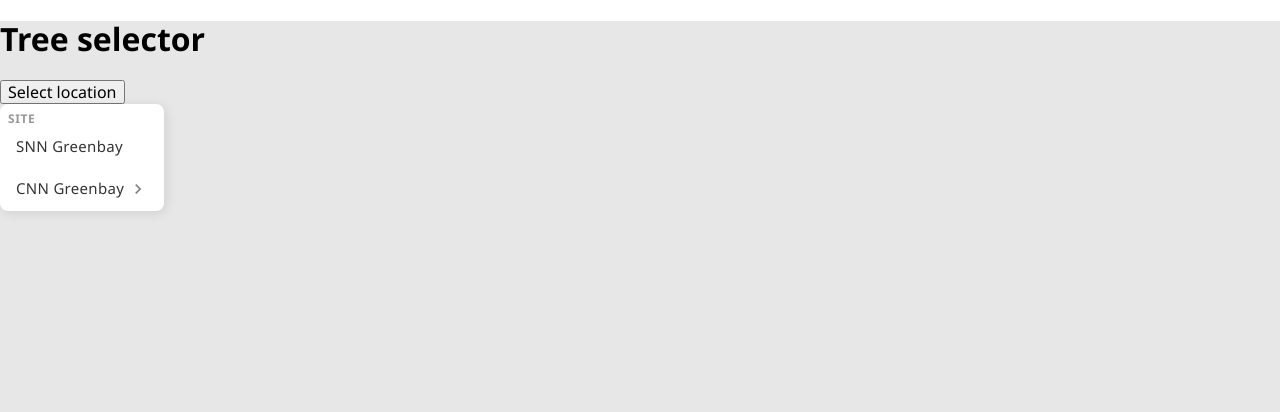
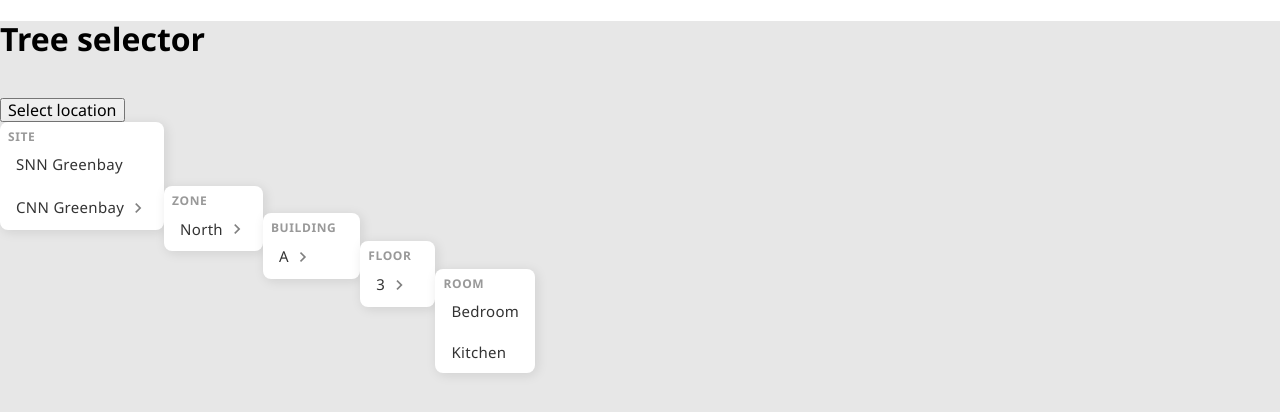
Before and after one commit to lakshya0246/tree-selector, an Angular app: page / in a window 1280 px wide. Both pictures are taken after a click on the button "Select location". Shown: the top 412 px of the page. Built offline with nearby package versions, Linux system fonts and the light colour scheme.

Commit message:
Add event propagation to return value on selection

```diff
--- a/src/app/app.component.html
+++ b/src/app/app.component.html
@@ -2,8 +2,10 @@
   <h1>
     Tree selector
   </h1>
-  <button class="btn">
+  {{selected | json}}
+  <br>
+  <button (click)="toggle = !toggle" class="btn">
     Select location
   </button>
-  <app-select [tree]='locations'></app-select>
+  <app-select *ngIf="toggle" (selected)="selected = $event; toggle = false" [tree]='locations'></app-select>
 </div>
--- a/src/app/app.component.ts
+++ b/src/app/app.component.ts
@@ -7,6 +7,7 @@
   styleUrls: ['./app.component.scss']
 })
 export class AppComponent {
-  selected: string;
+  selected: string[];
   locations = RESPONSE;
+  toggle: boolean;
 }
--- a/src/app/interfaces.ts
+++ b/src/app/interfaces.ts
@@ -6,5 +6,5 @@
 export interface Entry {
     id: number;
     name: string;
-    children: Tree[]
+    child: Tree
 }
--- a/src/app/response.mock.ts
+++ b/src/app/response.mock.ts
@@ -4,17 +4,50 @@
 {
     levelName: "site",
     entries: [
-        { id: 1, name: "SNN Greenbay", children: undefined },
+        { id: 1, name: "SNN Greenbay", child: undefined },
         {
-            id: 2, name: "CNN Greenbay", children: [
-                {
-                    levelName: 'zone',
-                    entries: [
-                        { id: 3, name: 'North', children: undefined },
-                        { id: 4, name: 'South', children: undefined }
-                    ]
-                }
-            ]
+            id: 2, name: "CNN Greenbay", child:
+            {
+                levelName: 'zone',
+                entries: [
+                    {
+                        id: 3, name: 'North', child:
+                        {
+                            levelName: 'building',
+                            entries: [
+                                {
+                                    id: 6,
+                                    name: 'A',
+                                    child: {
+                                        levelName: 'floor',
+                                        entries: [
+                                            {
+                                                id: 6,
+                                                name: '3',
+                                                child: {
+                                                    levelName: 'room',
+                                                    entries: [
+                                                        {
+                                                            id: 6,
+                                                            name: 'Bedroom',
+                                                            child: undefined
+                                                        },
+                                                        {
+                                                            id: 6,
+                                                            name: 'Kitchen',
+                                                            child: undefined,
+                                                        }
+                                                    ]
+                                                }
+                                            }
+                                        ]
+                                    }
+                                }
+                            ]
+                        }
+                    }
+                ]
+            }
         }
     ]
 }
--- a/src/app/select/select.component.html
+++ b/src/app/select/select.component.html
@@ -3,12 +3,18 @@
         {{tree.levelName | titlecase}}
     </h4>
     <ul class="level-entries">
-        <li class="level-entry" *ngFor="let entry of tree.entries">
-            {{entry.name}}
-            <ng-container *ngIf="entry.children">
+        <ng-container *ngFor="let entry of tree.entries; index as i">
+            <li *ngIf="entry.child; else edgeNode" class="level-entry">
+                {{entry.name}}
                 <i class="material-icons icon-expandable">keyboard_arrow_right</i>
-                <app-select [tree]="child" *ngFor="let child of entry.children"></app-select>
-            </ng-container>
-        </li>
+                <app-select (selected)="onSelect($event, entry.name)" [tree]="entry.child"></app-select>
+
+            </li>
+            <ng-template #edgeNode>
+                <li (click)="selected.emit([entry.name])" class="level-entry">
+                    {{entry.name}}
+                </li>
+            </ng-template>
+        </ng-container>
     </ul>
 </div>
--- a/src/app/select/select.component.scss
+++ b/src/app/select/select.component.scss
@@ -15,7 +15,7 @@
 .level-name {
     font-size: 12px;
     text-transform: uppercase;
-    margin: 8px 8px 6px 8px;
+    margin: 8px 24px 6px 8px;
     letter-spacing: 0.6px;
     color: var(--grey-4);
 }
@@ -27,6 +27,7 @@
 }
 
 .level-entry {
+    position: relative;
     cursor: pointer;
     display: flex;
     align-items: center;
@@ -48,9 +49,9 @@
         background: var(--primary-light-50);
     }
 
-    &:active {
-        background: var(--primary-light);
-    }
+    // &:active {
+    //     background: var(--primary-light);
+    // }
 }
 
 .level-entry .icon-expandable {
@@ -60,5 +61,8 @@
 }
 
 .level-entry app-select {
-    display: none;
+    display: block;
+    position: absolute;
+    left: 100%;
+    top: 0;
 }
--- a/src/app/select/select.component.ts
+++ b/src/app/select/select.component.ts
@@ -1,4 +1,4 @@
-import { Component, Input, OnInit } from '@angular/core';
+import { Component, ElementRef, EventEmitter, Input, OnInit, Output } from '@angular/core';
 import { Tree } from '../interfaces';
 
 @Component({
@@ -9,9 +9,21 @@
 export class SelectComponent implements OnInit {
 
   @Input() tree: Tree;
-
-  constructor() { }
+  @Output() selected = new EventEmitter<any>();
+  showChildrenBoolean: boolean;
+  constructor(
+    private el: ElementRef
+  ) { }
 
   ngOnInit(): void { }
 
+  showChildOrSelect(i) {
+
+  }
+
+  onSelect(childValue: string[], value: string) {
+    this.el.nativeElement.style.display = 'none';
+    this.selected.emit([value, ...childValue])
+  }
+
 }
```
